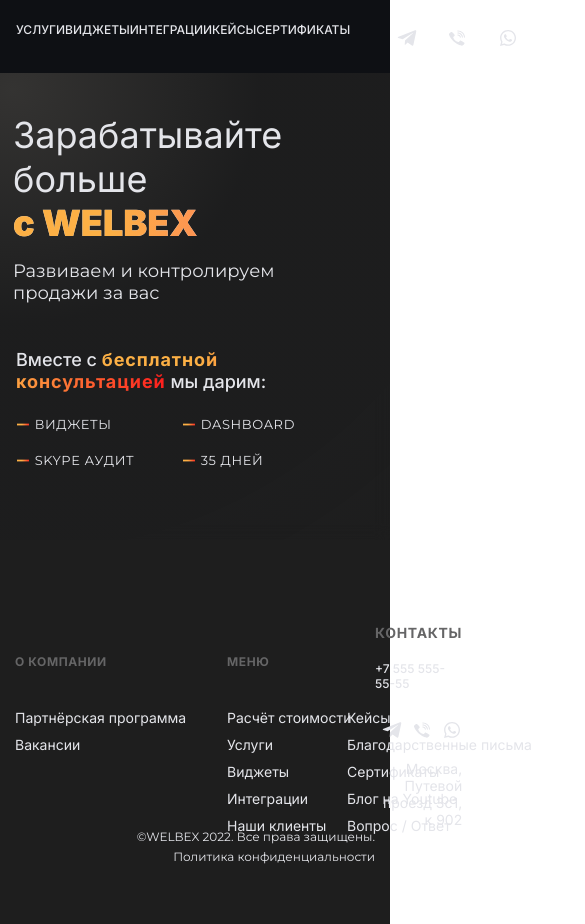
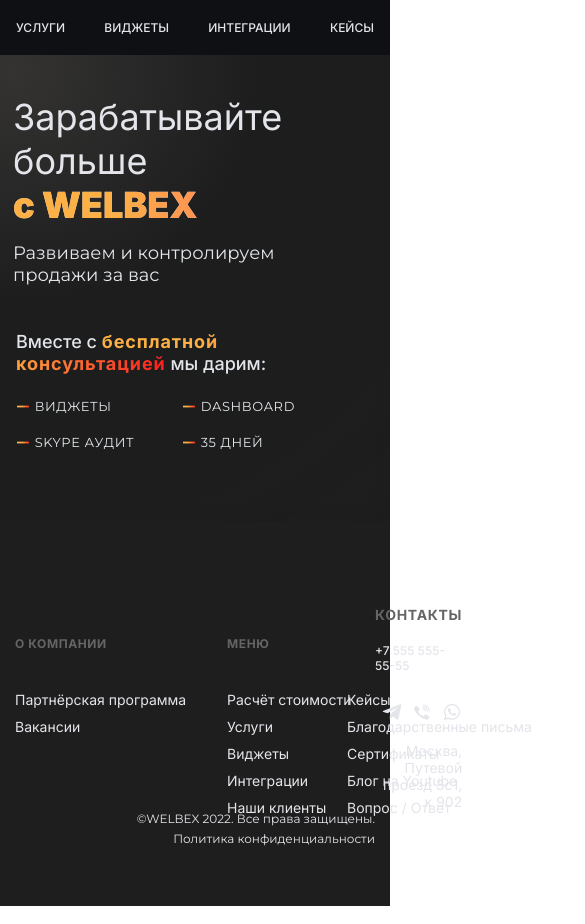
Before and after one commit to syrovezhko/amoCRM_welbex, a React (Create React App) app: page / in a window 390 px wide. Shown: the top 924 px of the page, 585 px wide, since content can reach past the window. Built offline with nearby package versions, Linux system fonts and the light colour scheme.

Commit message:
fix: header `adaptive`

```diff
--- a/src/assets/scss/_header.scss
+++ b/src/assets/scss/_header.scss
@@ -86,12 +86,23 @@
     align-items: center;
     justify-content: center;
     background: #0E1014;
+    height: 5.5rem;
 
     &__item {
       font-size: 1.2rem;
       line-height: 1.5rem;
       text-transform: uppercase;
-      color: #E4E5EA;
+      margin-top: 0;
+    }
+
+    &__nav{
+      margin-top: 0;
+      // max-width: 28.8rem
+      &
+
+      &__contacts {
+        display: none;
+      }
     }
   }
 
@@ -100,9 +111,11 @@
   }
 
   .nav {
+    width: 100%;
+    max-width: 100rem;
     margin: 0;
     padding: 0;
-    justify-content: space-around;
+    justify-content: space-between;
   }
 
   .last {
--- a/src/components/header/Header.jsx
+++ b/src/components/header/Header.jsx
@@ -10,7 +10,7 @@
       <Logo />
       <div className="header__nav">
         <Nav />
-        <div className="header__nav__contacts">
+        <div className="header__nav__contacts last">
           <Phone style={'last phone header__item'}/>
           <Messengers  style={'last messengers'}/>
         </div>
--- a/src/components/header/Nav.jsx
+++ b/src/components/header/Nav.jsx
@@ -15,7 +15,7 @@
       <li className='header__item nav__item'>
         Кейсы
       </li>
-      <li className='header__item nav__item nav--last'>
+      <li className='header__item nav__item nav--last last'>
         Сертификаты
       </li>
     </ul>
```
